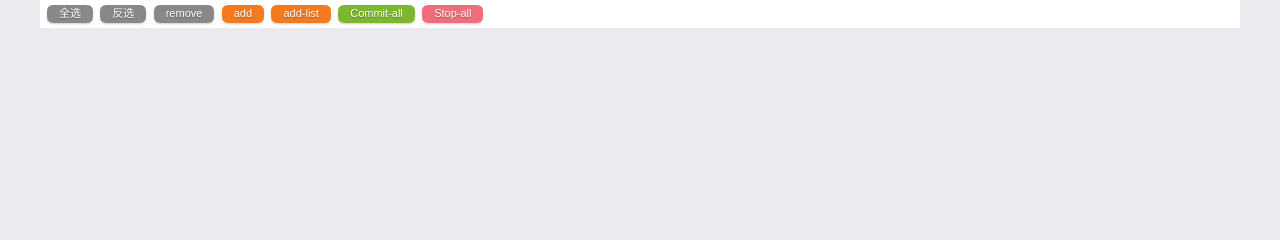
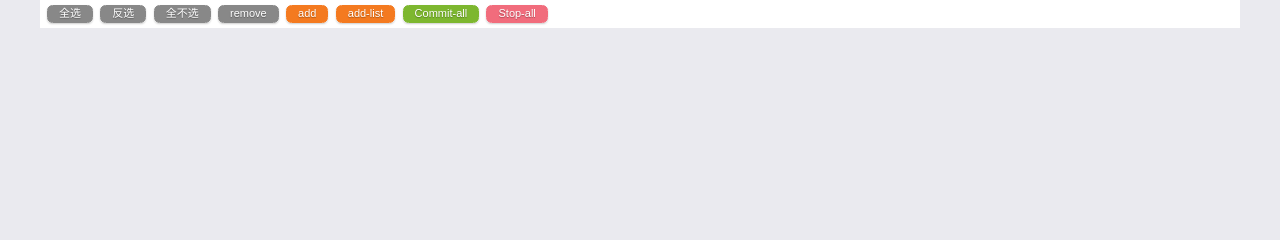
Before and after one commit to WTWD/gjobs, a Django app: template templates/gjobs/jobs.html in a window 1280 px wide. Shown: the part 182-422 px from the top of the page. Run offline with Django 3.2, Linux system fonts and the light colour scheme; the template is opened without the code that fills it, so the values that code supplies are empty; style sheets or scripts are compiled from the project's sources; some libraries are stand-ins or nearby versions.

Commit message:
updata html

```diff
--- a/templates/gjobs/base.html
+++ b/templates/gjobs/base.html
@@ -2,7 +2,7 @@
 <html lang="en">
 <head>
     <meta charset="UTF-8">
-    <title>超级理发师</title>
+    <title>Gjobs</title>
      {% include "gjobs/css.html" %}
 <script type="text/javascript" >
 if (!window.console || !console.firebug)
--- a/templates/gjobs/index.html
+++ b/templates/gjobs/index.html
@@ -85,7 +85,7 @@
 <div class="tb-footer">
 <div class="button rmv-c small selectall" > 全选</div>
 <div class="button rmv-c small reverse" > 反选</div>
-<div class="button rmv-c small unselect" > 反不选</div>
+<div class="button rmv-c small unselect" > 全不选</div>
 <div class="button rmv-c small "> remove</div>
 <div class="button add-c small "> add</div>
 <div class="button add-c small "> add-list</div>
--- a/templates/gjobs/jobs.html
+++ b/templates/gjobs/jobs.html
@@ -57,7 +57,8 @@
 </table>
 <div class="tb-footer">
 <div class="button rmv-c small selectall" > 全选</div>
-<div class="button rmv-c small unselect" > 反选</div>
+<div class="button rmv-c small reverse" > 反选</div>
+<div class="button rmv-c small unselect" > 全不选</div>
 <div class="button rmv-c small "> remove</div>
 <div class="button add-c small "> add</div>
 <div class="button add-c small "> add-list</div>
```
